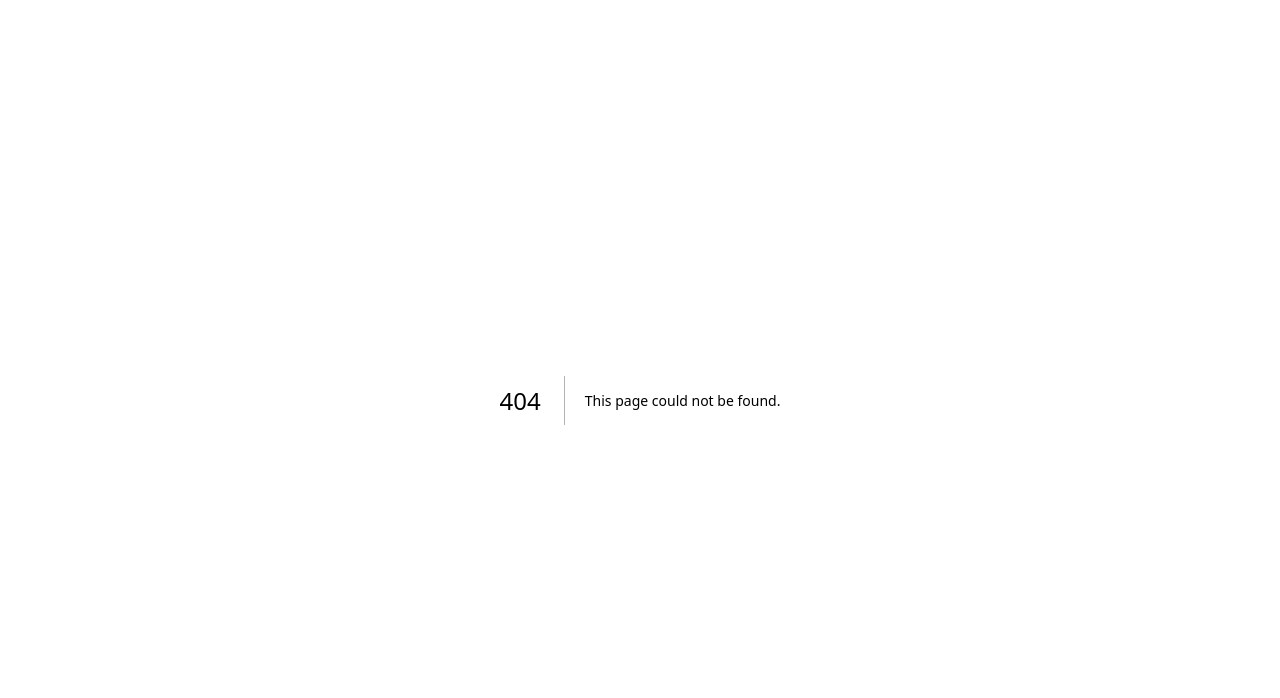
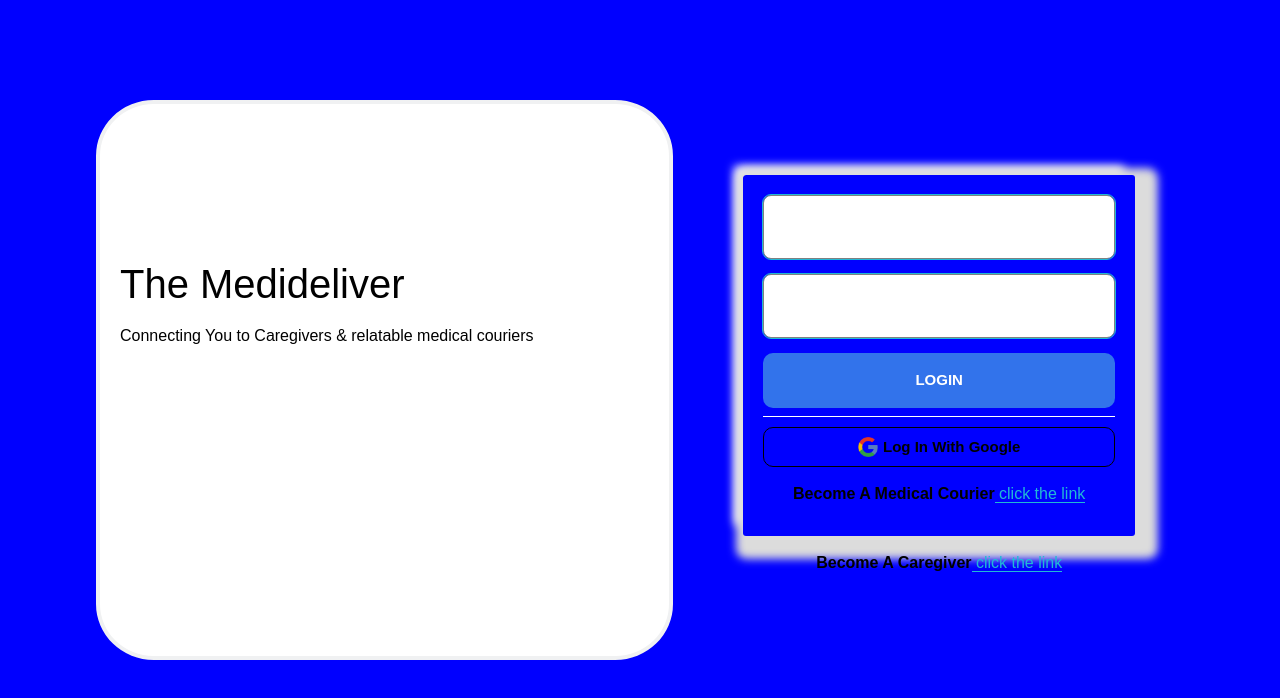
Before and after one commit to MUNACHIW/Medideliver, a Next.js app: page /login in a window 1280 px wide. Before the commit this address had no page. Shown: the top 698 px of the page. Built offline with nearby package versions, Linux system fonts and the light colour scheme.

Commit message:
medideliver signup and login

```diff
--- /dev/null
+++ b/src/app/becomeacourier/page.js
@@ -0,0 +1,5 @@
+export default function Becomeacourier() {
+    return (
+        <h1>Become A courier</h1>
+    )
+}
--- /dev/null
+++ b/src/app/createaccount/page.js
@@ -0,0 +1,38 @@
+import Link from "next/link"
+import Image from "next/image"
+
+export default function Createaccount() {
+
+    return (
+        <section className="form-section">
+            <div className="form">
+                <div className="sec1">
+                    <h1>The Medideliver</h1>
+                    <p>
+                        Connecting You to Caregivers & relatable  medical couriers
+                    </p>
+                </div>
+                <div className="sec2">
+                    <form>
+                        <input className="input2" type="text" placeholder=" Your name" />
+                        <input className="input1" type="text" id="input" placeholder="Email address or Phone number" />
+                        <input className="input2" id="password" type="password" placeholder="Password" />
+                        <button type="submit" className="login"> Create Account</button>
+
+                        <hr />
+                        <button className="Googleauth">
+
+                            <Image src="/devicon_google.png" width={20} height={20} alt="google" priority />
+                            createaccount with google
+
+                        </button>
+                        <p style={{ textAlign: "center" }}><span>Become  A Medical Courier</span>
+                            <Link href="/becomeacaregiver"> click the link</Link></p>
+                    </form>
+                    <p><span>Become  A Caregiver</span>
+                        <Link href="/becomeacaregiver"> click the link</Link></p>
+                </div>
+            </div>
+        </section>
+    )
+}
--- a/src/app/globals.css
+++ b/src/app/globals.css
@@ -44,6 +44,25 @@
   padding:10px;
   border-radius:4px;
 }
+.Googleauth{
+  border:none;
+  color: black;
+  padding: 8px;
+  display:flex;
+  margin-top:10px;
+  justify-content: center;
+  align-items:center;
+  text-transform:capitalize;
+  font-weight: bold;
+  font-size: 15px;
+  border-radius: 10px;
+  width: 100%;
+  cursor: pointer;
+  border:1px solid black;
+}
+.Googleauth img{
+  margin-right: 5px;
+}
 @media screen and (max-width:1102px){
   .medical{
     width:90%;
@@ -86,9 +105,156 @@
     text-align: center;
   }
 }
+.cta a:hover{
+  background: rgb(38, 89, 242);
+  color:white;
+}
 
 body {
   background: var(--background);
   color: var(--foreground);
   font-family: Arial, Helvetica, sans-serif;
 }
+.form-section{
+  display: flex;
+  justify-content: center;
+  align-items: center;
+
+}
+.form{
+  width: 85%;
+  height:95vh;
+  display: flex;
+  align-items: center;
+  justify-content: space-between;
+  align-self: center;
+}
+.form .sec1{
+  background-color:   #fff;
+  width:53%;
+  height: 70vh;
+  border: 4px solid  #f0f1f2 ;
+  box-shadow: 0 -15px 15px rgba(228, 226, 226, 0.734),
+  inset 0 -15px 15px rgba(254, 254, 254, 0.734),
+  0 15px 15px rgba(226, 223, 223, 0.652),
+  inset 0 15px 15px rgba(232, 229, 229, 0.824)8, 0.3
+  ;
+  border-radius: 10%;
+}
+
+.form .sec1 h1{
+  margin-left: 20px;
+  margin-top: 150px;
+  color: #000;
+  font-size:40px;
+}
+.form .sec1 p{
+  margin-top: 10px;
+  margin-left: 20px;
+  color: #000;
+}
+.form .sec2{
+  background-color:  transparent;
+  width:45%;
+  height: 70vh;
+  display: flex;
+  align-items: center;
+  justify-content: center;
+  flex-direction: column;
+}
+.form .sec2 form{
+width: 80%;
+height: auto;
+padding: 20px 20px;
+box-shadow: 8px 8px 8px 15px gainsboro,
+-10px -10px 10px -1px ;
+;
+display: flex;
+justify-content: center;
+border-radius: 3px;
+flex-direction: column;
+}
+.form .sec2 form input{
+padding: 10px;
+background-color: #fff;
+border: 1px solid gray;
+border-radius: 8px;
+height: 8vh;
+outline:1px solid#21B9D6;
+}
+.input1{
+  margin-bottom: 15px;
+}
+.input2{
+  margin-bottom: 15px;
+}
+.login{
+  border:none;
+  background-color: rgb(50, 115, 235);
+  color: white;
+  padding: 16px;
+  text-transform:capitalize;
+  font-weight: bold;
+  font-size: 15px;
+  border-radius: 10px;
+  width: 100%;
+  cursor: pointer;
+}
+
+.form a{
+  text-align: center;
+  margin-top: 8px;
+  text-decoration: none;
+  color:#21B9D6;
+  border-bottom: 1px solid #21B9D6;
+}
+.form hr{
+  margin-top: 8px;
+}
+.form p{
+  color: #000;
+  margin-top: 15px;
+  margin-bottom:10px;
+}
+.form p span{
+  font-weight: bold;
+}
+@media screen and (max-width:1102px) {
+  .form .sec2 form input{
+    padding: 8px;
+    height:auto;
+  }
+  .login{
+    padding:8px;
+    font-size:14px;
+  }
+  .form p{
+    font-size: 15px;
+  }
+  .form .sec2 form{
+    width: 340px;
+  }
+}
+@media screen and (max-width:768px){
+ .form{
+  flex-direction: column;
+ }
+ .form .sec1{
+  border:none;
+  width: 100%;
+ }
+ .form .sec2{
+  width:100%;
+ }
+ .form .sec2 form{
+  width:100% !important;
+ }
+ .form .sec1 h1{
+  width:100%;
+  font-size:30px;
+  margin-left: 0px;
+}
+.form .sec1 p{
+  margin-left:0px;
+}
+}
--- /dev/null
+++ b/src/app/login/page.js
@@ -0,0 +1,35 @@
+import Link from "next/link"
+import Image from "next/image"
+export default function Login() {
+    return (
+        <section className="form-section">
+            <div className="form">
+                <div className="sec1">
+                    <h1>The Medideliver</h1>
+                    <p>
+                        Connecting You to Caregivers & relatable  medical couriers
+                    </p>
+                </div>
+                <div className="sec2">
+                    <form>
+                        <input className="input1" type="text" id="input" placeholder="Email address or Phone number" />
+                        <input className="input2" id="password" type="password" placeholder="Password" />
+                        <button type="submit" className="login"> LOGIN</button>
+
+                        <hr />
+                        <button className="Googleauth">
+
+                            <Image src="/devicon_google.png" width={20} height={20} alt="google" priority />
+                            log in with google
+
+                        </button>
+                        <p style={{ textAlign: "center" }}><span>Become  A Medical Courier</span>
+                            <Link href="/becomeacaregiver"> click the link</Link></p>
+                    </form>
+                    <p><span>Become  A Caregiver</span>
+                        <Link href="/becomeacaregiver"> click the link</Link></p>
+                </div>
+            </div>
+        </section>
+    )
+}
--- a/src/app/page.js
+++ b/src/app/page.js
@@ -10,10 +10,10 @@ export default function Home() {
         </nav>
         <p className="text-center my-4 text-white">Connecting You to Healthcare Providers & relatable  medical couriers</p>
         <div className="flex justify-center align-items-center py-4">
-          <Link className="bg-white text-black p-3  rounded" href="/becomeacaregiver">Become A CareGiver</Link>
+          <Link className="bg-blue-600 text-white p-3  rounded" href="/becomeacaregiver">Become A CareGiver</Link>
         </div>
         <div className="flex justify-center">
-          <Link href="" className="bg-white text-black p-3 m-2  rounded">Create An Account</Link> <Link href="" className="bg-white text-black p-3 m-2  rounded">Become A courier</Link>
+          <Link href="/createaccount" className="bg-white text-black p-3 m-2  rounded">Create An Account</Link> <Link href="/becomeacourier" className="bg-white text-black p-3 m-2  rounded">Become A courier</Link>
         </div>
       </main>
       <div className="layout-holder grid grid-cols-2 ">
```
Also changed, not shown: public/devicon_google.png (added).
